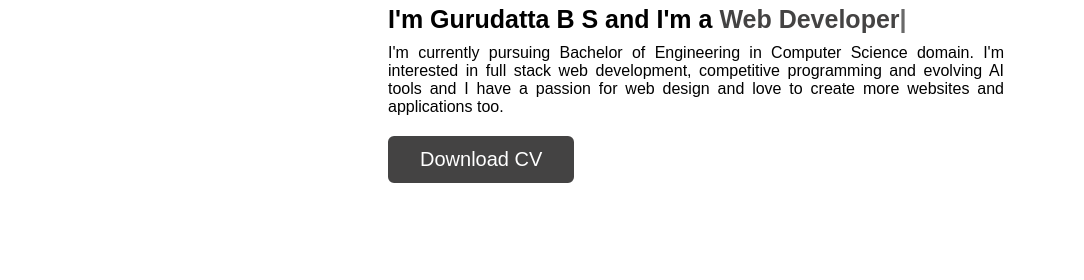
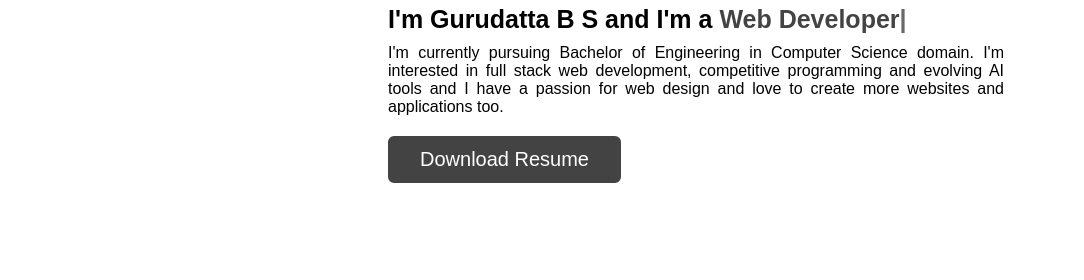
Before and after one commit to GURUDATTA17/GD, a plain HTML site: page index.html in a window 1280 px wide. Shown: the part 1020-1300 px from the top of the page, 196-1280 px from the left. Drawn offline with nearby package versions, Linux system fonts and the light colour scheme.

Commit message:
Update index.html

```diff
--- a/index.html
+++ b/index.html
@@ -681,7 +681,7 @@
                     <p> I'm currently pursuing Bachelor of Engineering in Computer Science domain. I'm interested
                         in full stack web development, competitive programming and evolving AI tools
                         and I have a passion for web design and love to create more websites and applications too. </p>
-                    <a href="https://drive.google.com/file/d/1GbDb_XJQI1j6t9LdzTo8jdPFayNuLkbP/view?usp=sharing" target="blank">Download CV</a>
+                    <a href="https://drive.google.com/file/d/1EDq5maFxX9ShbyI719M-fFqqDsEQjet-/view?usp=sharing" target="blank">Download Resume</a>
                 </div>
             </div>
         </div>
```
